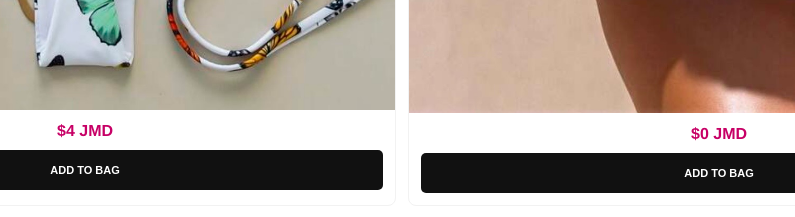
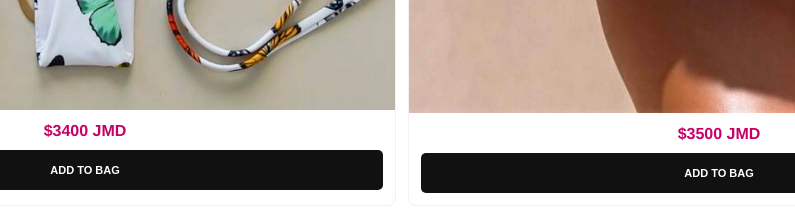
Before and after one commit to elite-tradingbot/Rich-Kid-boutique, a plain HTML site: page index.html in a window 1280 px wide. Shown: the part 1360-1577 px from the top of the page, 238-1033 px from the left. Drawn offline with Linux system fonts and the light colour scheme.

Commit message:
Update index.html

```diff
--- a/index.html
+++ b/index.html
@@ -117,7 +117,7 @@
         let slideIndex = 0;
 
         const inventory = {
-            'bikini': { prefix: 'bikini', label: 'Bikini', prices:("3400","3500","4000")},
+            'bikini': { prefix: 'bikini', label: 'Bikini', prices:["3400","3500","4000"]},
             'dress': { prefix: 'dress', label: 'Dress', prices: Array(100).fill("7,500") },
             'three-piece': { prefix: 'three-piece', label: '3-Piece', prices: Array(100).fill("8,500") },
             'cover-up': { prefix: 'cover-up', label: 'Cover-Up', prices: Array(100).fill("4,500") },
```
